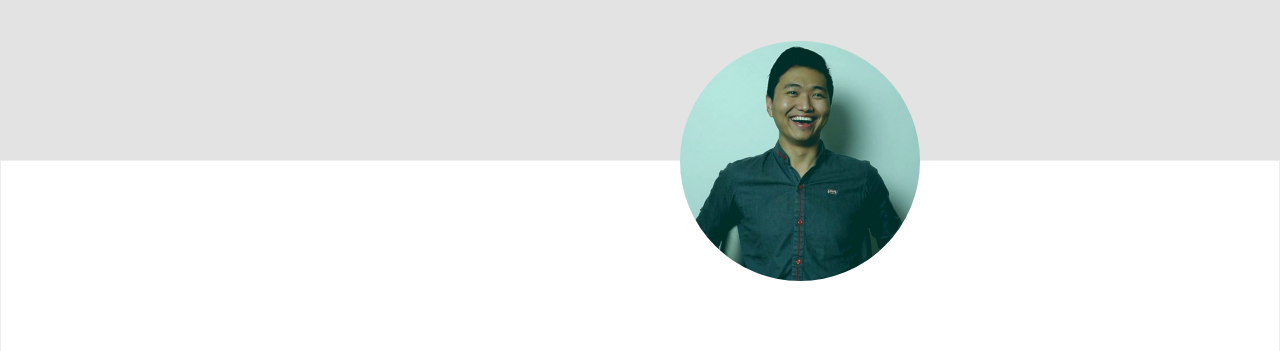
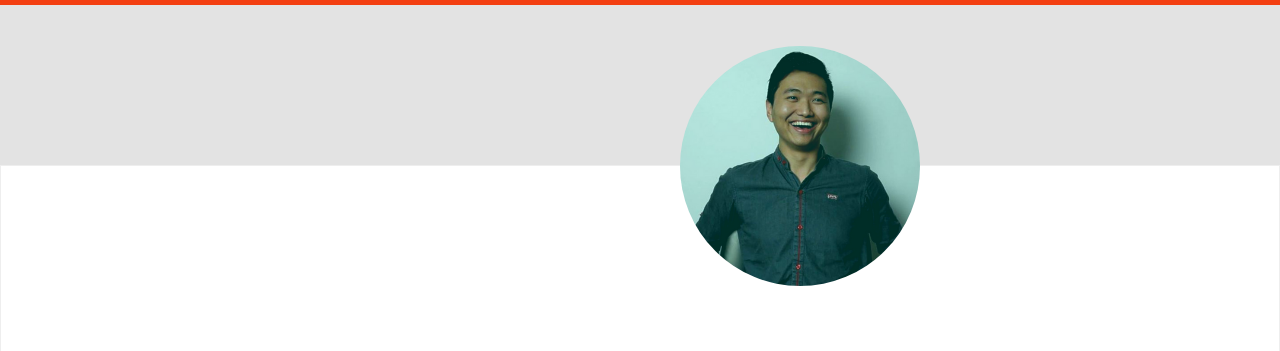
Before and after one commit to CleverProgrammer/tony_portfolio_cp, a website: page index.html in a window 1280 px wide. Shown: the top 351 px of the page. Drawn offline with nearby package versions, Linux system fonts and the light colour scheme.

Commit message:
Add thin bar at the top. Changed bio text.

```diff
--- a/assets/styles/styles.css
+++ b/assets/styles/styles.css
@@ -14,9 +14,13 @@ body, html {
 		border-radius: 50%;
 }
 
-
 /**********************************/
 
+/*** thin bar ***/
+
+.thin-bar {
+	border-bottom: 5px solid #F33F12;
+}
 
 /*** About Section ***/
 
--- a/index.html
+++ b/index.html
@@ -13,17 +13,19 @@
 
 <body>
 	<div class="wrapper">
+		<div class="thin-bar">
+		</div>
 		<div class="row" id="about">
 			<section class="small-12 large-6 large-offset-3 columns text-center">
 				<img class="img-circle" src="assets/images/adhoc-profile-pic.png" alt="headshot">
 				<div class="details">
 					<h2>Tenzin Phuljung</h2>
 					<h5>Web Developer</h5>
-					<p>Hello everyone, My name is Tenzin Phuljung. <br>I am a Web Developer from Chicago. I started this is just a blob of text and it doesn't make sense things about 5 years ago. I love to explore design and interact people with it. I design Website, Icons, Logos, Print Templates, Mobile & Desktop App.</p>
+					<p>Hello everyone, My name is Tenzin Phuljung. <br>I am a Web Developer from Chicago. I started this is just a blob of text and it doesn't make sense things about 5 years ago. I love to explore design and interact people with it. I design Website, Icons,
+						Logos, Print Templates, Mobile & Desktop App.</p>
 				</div>
 				<div class="cta">
 					<button class="button large success" type="button" name="button">Download CV</button>
-
 				</div>
 			</section>
 		</div>
```
